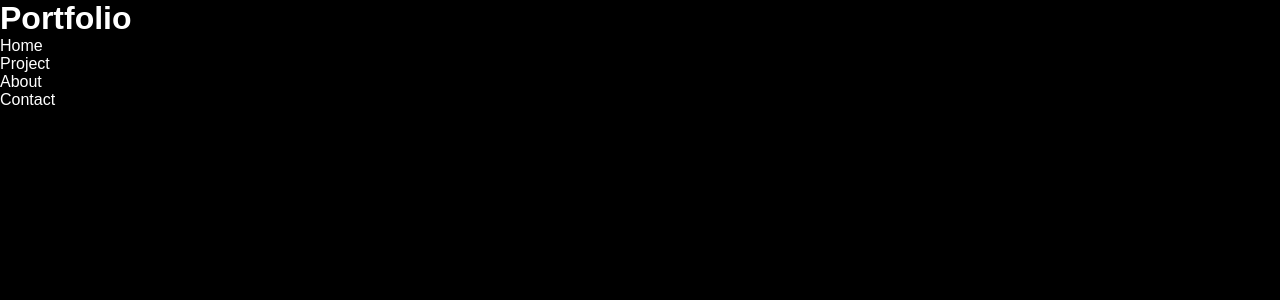
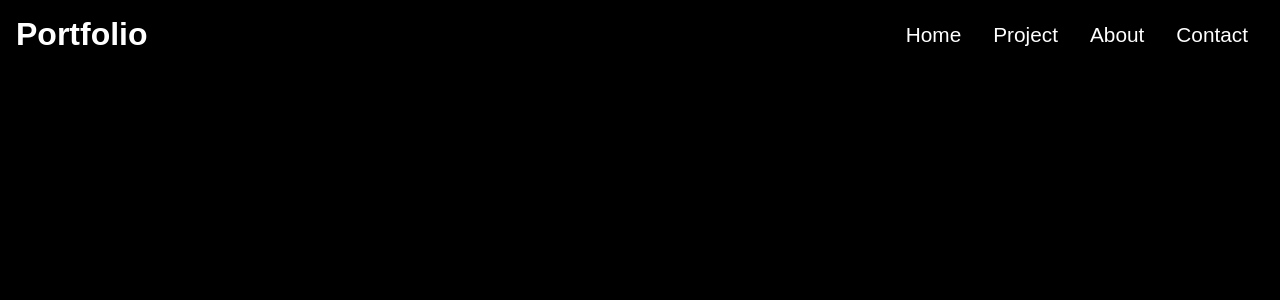
Before and after one commit to ihlasMert/latest-portfolio-project, a React (Create React App) app: page / in a window 1280 px wide. Shown: the top 300 px of the page. Built offline with nearby package versions, Linux system fonts and the light colour scheme.

Commit message:
added header menu

```diff
--- a/src/coponents/Navbar.css
+++ b/src/coponents/Navbar.css
@@ -0,0 +1,19 @@
+.header {
+  display: flex;
+  justify-content: space-between;
+  align-items: center;
+  padding: 1rem;
+}
+
+.nav-menu {
+  display: flex;
+}
+
+.nav-menu li {
+  padding: 0 1rem;
+}
+
+.nav-menu li a {
+  font-size: 1.3rem;
+  font-weight: 500;
+}
--- a/src/coponents/Navbar.js
+++ b/src/coponents/Navbar.js
@@ -8,7 +8,7 @@
       <Link to="/">
         <h1>Portfolio</h1>
       </Link>
-      <ul>
+      <ul className="nav-menu">
         <li>
           <Link to="/">Home</Link>
         </li>
```
